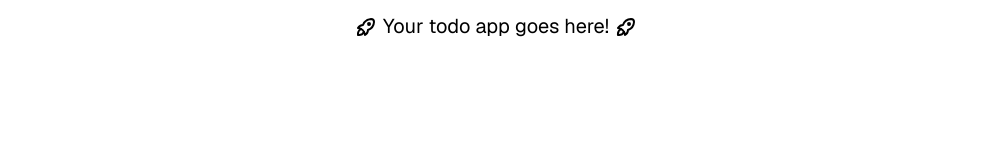
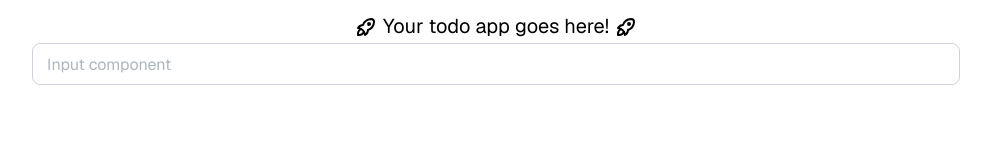
Before and after one commit to hedgehoglab-engineering/todo-workshop-template, a Next.js app in the folder frontend/: page / in a window 1280 px wide. Shown: the top 160 px of the page, without its empty margins (144-1135 px from the left). Built offline with nearby package versions, Linux system fonts and the light colour scheme.

Commit message:
added an input.tsx for an input selection onto the page.tsx

```diff
--- a/frontend/app/input.tsx
+++ b/frontend/app/input.tsx
@@ -1 +1,6 @@
-gvdrggrgr
+
+import { Input } from '@mantine/core';
+
+export function TextInput() {
+  return <Input size="md" radius="md" placeholder="Input component" />;
+}
--- a/frontend/app/page.tsx
+++ b/frontend/app/page.tsx
@@ -1,5 +1,6 @@
 import { Center, Container, Text } from "@mantine/core";
 import { IconRocket } from "@tabler/icons-react";
+import {TextInput} from './input';
 
 export default function Home() {
   return (
@@ -9,8 +10,10 @@ export default function Home() {
         <Text px={5} size='xl' >
           Your todo app goes here!
         </Text>
+
         <IconRocket/>
       </Center>
+      <TextInput></TextInput>
     </Container>
   );
 }
```
